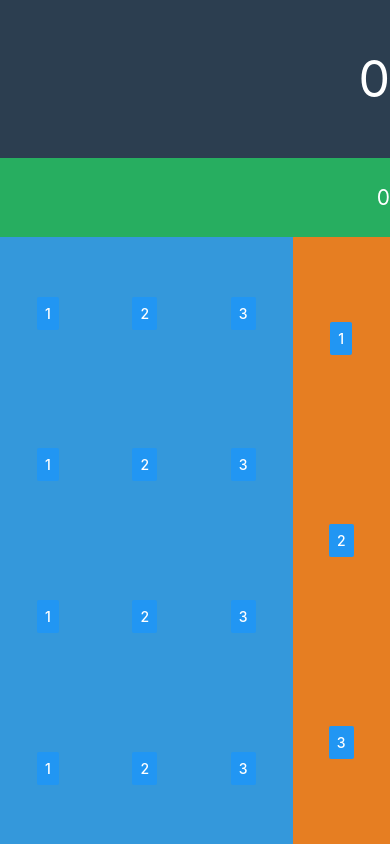
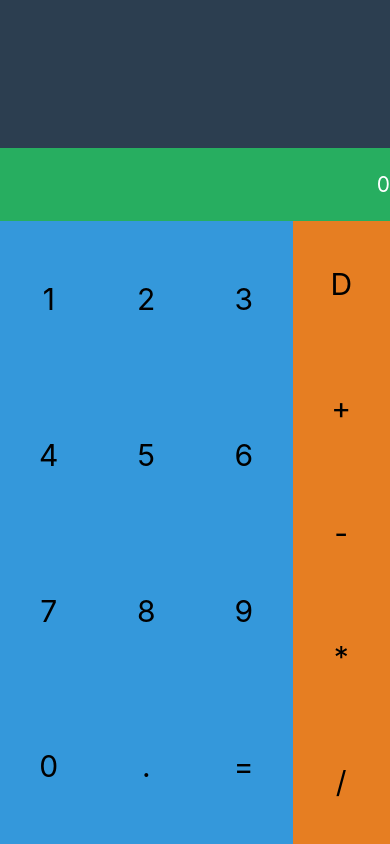
Before and after one commit to Prasundas99/React-Native-Calculator, a React Native app: screen / in a window 390 px wide. Built offline with nearby package versions, Linux system fonts and the light colour scheme.

Commit message:
feat: input number and add delete btn

```diff
--- a/App.js
+++ b/App.js
@@ -1,44 +1,89 @@
 import React from 'react';
 
-import {StyleSheet, Text, View, Button} from 'react-native';
+import {StyleSheet, Text, View, TouchableOpacity, Button} from 'react-native';
 
 const App = () => {
+  const [resultText, setResultText] = React.useState('');
+
+  let calculate = () => {
+    const text = resultText;
+  };
+
+  let buttonPressed = value => {
+    if (value === '=') {
+      return calculate();
+    }
+    setResultText(resultText + value);
+  };
+
+  let rows = [];
+  let nums = [
+    [1, 2, 3],
+    [4, 5, 6],
+    [7, 8, 9],
+    [0, '.', '='],
+  ];
+  for (let i = 0; i < 4; i++) {
+    let row = [];
+    for (let j = 0; j < 3; j++) {
+      row.push(
+        <TouchableOpacity
+          onPress={() => buttonPressed(nums[i][j])}
+          style={styles.btn}
+          key={i + '-' + j}>
+          <Text style={styles.btnText}>{nums[i][j]}</Text>
+        </TouchableOpacity>,
+      );
+    }
+    rows.push(
+      <View style={styles.row} key={i}>
+        {row}
+      </View>,
+    );
+  }
+
+let  operate = (operator) => {
+    switch (operator) {
+      case 'D':
+        setResultText(resultText.slice(0, -1));
+        return;
+      case '+':
+        return this.state.firstNumber + this.state.secondNumber;
+      case '-':
+        return this.state.firstNumber - this.state.secondNumber;
+      case '*':
+        return this.state.firstNumber * this.state.secondNumber;
+      case '/':
+        return this.state.firstNumber / this.state.secondNumber;
+      default:
+        return 'error';
+    }
+  }
+
+  let ops = ['D', '+', '-', '*', '/'];
+  let opRow = [];
+  for (let i = 0; i < 5; i++) {
+    opRow.push(
+      <TouchableOpacity
+        onPress={() => operate(ops[i])}
+        style={styles.btn}
+        key={i + '-op'}>
+        <Text style={styles.btnText}>{ops[i]}</Text>
+      </TouchableOpacity>,
+    );
+  }
+
   return (
     <View style={styles.container}>
       <View style={styles.result}>
-        <Text style={styles.resultText}>0</Text>
+        <Text style={styles.resultText}>{resultText}</Text>
       </View>
       <View style={styles.calculation}>
         <Text style={styles.calculationText}>0</Text>
       </View>
       <View style={styles.buttons}>
-        <View style={styles.numbers}>
-          <View style={styles.row}>
-            <Button title="1" />
-            <Button title="2" />
-            <Button title="3" />
-          </View>
-          <View style={styles.row}>
-            <Button title="1" />
-            <Button title="2" />
-            <Button title="3" />
-          </View>
-          <View style={styles.row}>
-            <Button title="1" />
-            <Button title="2" />
-            <Button title="3" />
-          </View>
-          <View style={styles.row}>
-            <Button title="1" />
-            <Button title="2" />
-            <Button title="3" />
-          </View>
-        </View>
-        <View style={styles.operations}>
-          <Button title="1" />
-          <Button title="2" />
-          <Button title="3" />
-        </View>
+        <View style={styles.numbers}>{rows}</View>
+        <View style={styles.operations}>{opRow}</View>
       </View>
     </View>
   );
@@ -48,11 +93,17 @@ const styles = StyleSheet.create({
   container: {
     flex: 1,
   },
+  btn: {
+    flex: 1,
+    alignItems: 'center',
+    justifyContent: 'center',
+    alignSelf: 'stretch',
+  },
   result: {
     flex: 2,
     backgroundColor: '#2c3e50',
-justifyContent:"center",
-alignItems:"flex-end",
+    justifyContent: 'center',
+    alignItems: 'flex-end',
   },
   resultText: {
     fontSize: 50,
@@ -64,12 +115,14 @@ alignItems:"flex-end",
     justifyContent: 'space-around',
     alignItems: 'center',
   },
-
+  btnText: {
+    fontSize: 30,
+  },
   calculation: {
     flex: 1,
     backgroundColor: '#27ae60',
-    justifyContent:"center",
-alignItems:"flex-end",
+    justifyContent: 'center',
+    alignItems: 'flex-end',
   },
   calculationText: {
     fontSize: 21,
```
